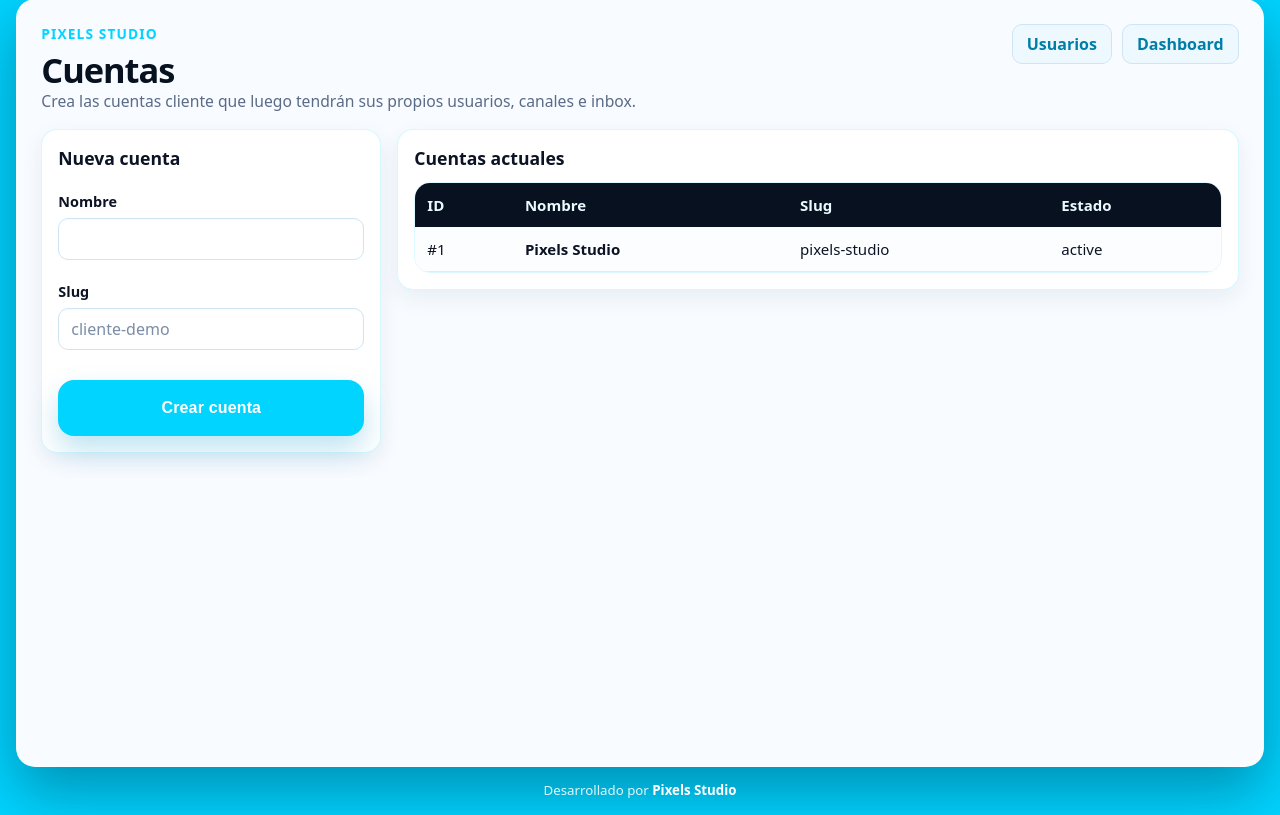
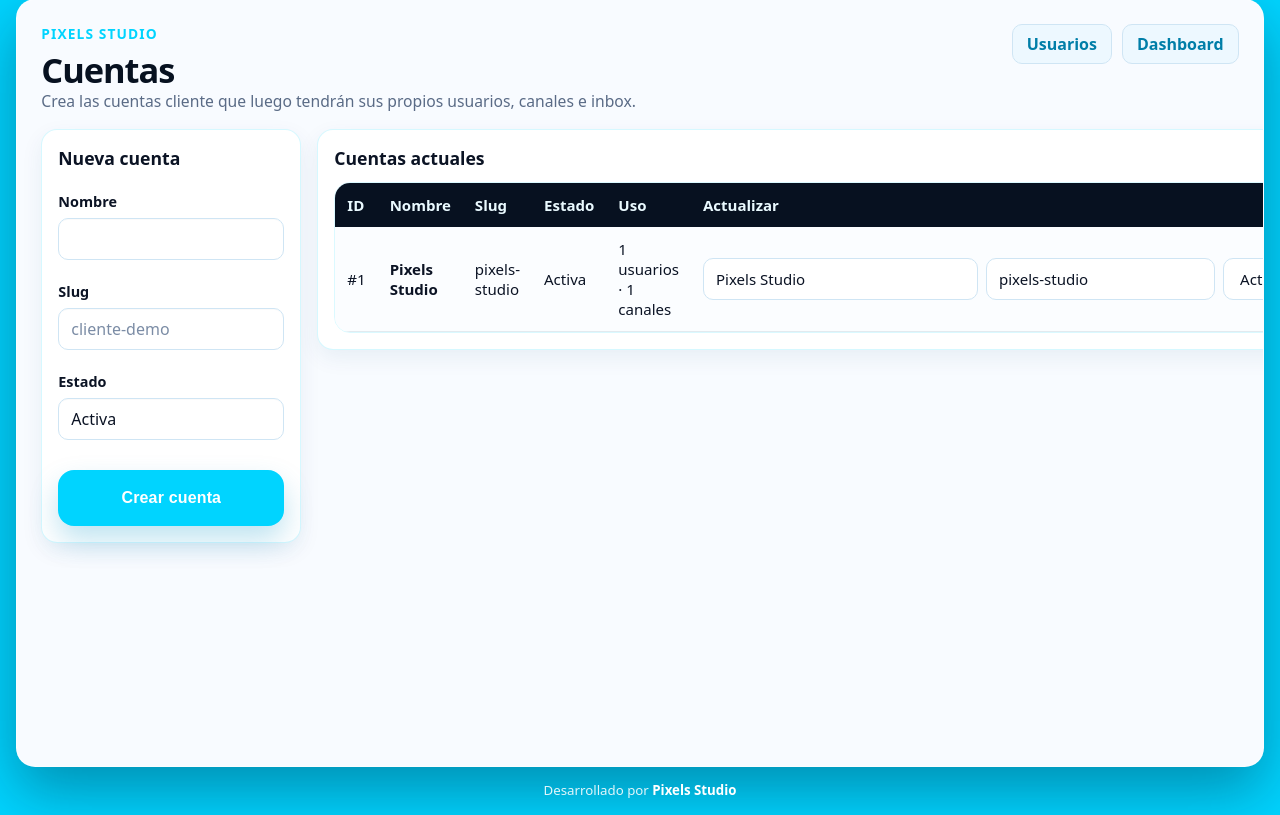
Before and after one commit to pixelsstudiove/crm-pixels, a PHP site: page /accounts.php in a window 1280 px wide. Shown: the part 17-832 px from the top of the page. Run offline with PHP 8.4, Linux system fonts and the light colour scheme; the visitor is signed in with stand-in values (Sample User, id 1); data comes from the database, SQL or seed files in the repository; tables that the repository leaves empty or names only in its code hold one stand-in row (values such as "Sample post").

Commit message:
Fase 2: mejora gestion de cuentas SaaS

```diff
--- a/accounts.php
+++ b/accounts.php
@@ -2,11 +2,18 @@
 // accounts.php
 declare(strict_types=1);
 require_once __DIR__ . '/auth/require_auth.php';
+require_once __DIR__ . '/config/instagram_channels.php';
 require_permission('manage_accounts');
 
 $accountsTable = accounts_table();
+$usersTable = safe_identifier((string) app_config('database.users_table', 'users'), 'users');
+$channelsTable = ig_channels_table();
 $errors = [];
 $notice = '';
+$statusOptions = [
+  'active' => 'Activa',
+  'suspended' => 'Suspendida',
+];
 
 function account_slug_from_name(string $name): string {
   $slug = strtolower(trim($name));
@@ -20,18 +27,31 @@ if ($_SERVER['REQUEST_METHOD'] === 'POST') {
   if (!$csrf || !isset($_SESSION['csrf']) || !hash_equals((string) $_SESSION['csrf'], $csrf)) {
     $errors[] = 'CSRF inválido. Recarga la página.';
   } else {
+    $action = (string) ($_POST['action'] ?? 'create_account');
+    if ($action === 'create_account' || $action === 'update_account') {
+      $accountId = max(0, (int) ($_POST['id'] ?? 0));
       $name = trim((string) ($_POST['name'] ?? ''));
       $slug = account_slug_from_name((string) ($_POST['slug'] ?? $name));
+      $status = (string) ($_POST['status'] ?? 'active');
       if (mb_strlen($name) < 3 || mb_strlen($name) > 160) $errors[] = 'El nombre debe tener entre 3 y 160 caracteres.';
       if (!preg_match('/^[a-z0-9-]{3,80}$/', $slug)) $errors[] = 'El slug debe tener entre 3 y 80 caracteres, solo minúsculas, números y guiones.';
+      if (!array_key_exists($status, $statusOptions)) $errors[] = 'Selecciona un estado válido.';
+      if ($action === 'update_account' && $accountId <= 0) $errors[] = 'Cuenta inválida.';
 
       if (!$errors) {
         try {
-        $stmt = $pdo->prepare("INSERT INTO {$accountsTable} (name, slug, status) VALUES (?, ?, 'active')");
-        $stmt->execute([$name, $slug]);
+          if ($action === 'create_account') {
+            $stmt = $pdo->prepare("INSERT INTO {$accountsTable} (name, slug, status) VALUES (?, ?, ?)");
+            $stmt->execute([$name, $slug, $status]);
             $notice = 'Cuenta creada correctamente.';
+          } else {
+            $stmt = $pdo->prepare("UPDATE {$accountsTable} SET name=?, slug=?, status=?, updated_at=NOW() WHERE id=?");
+            $stmt->execute([$name, $slug, $status, $accountId]);
+            $notice = 'Cuenta actualizada correctamente.';
+          }
         } catch (Throwable $e) {
-        $errors[] = 'No se pudo crear la cuenta. Verifica que el slug no esté repetido.';
+          $errors[] = 'No se pudo guardar la cuenta. Verifica que el slug no esté repetido.';
+        }
       }
     }
   }
@@ -39,7 +59,14 @@ if ($_SERVER['REQUEST_METHOD'] === 'POST') {
 
 $accounts = [];
 try {
-  $stmt = $pdo->query("SELECT * FROM {$accountsTable} ORDER BY id ASC");
+  $stmt = $pdo->query(<<<SQL
+SELECT
+  a.*,
+  (SELECT COUNT(*) FROM {$usersTable} u WHERE u.account_id = a.id) AS users_total,
+  (SELECT COUNT(*) FROM {$channelsTable} ch WHERE ch.account_id = a.id) AS channels_total
+FROM {$accountsTable} a
+ORDER BY a.id ASC
+SQL);
   $accounts = $stmt ? $stmt->fetchAll() : [];
 } catch (Throwable $e) {
   $errors[] = 'No se pudo cargar la lista de cuentas.';
@@ -61,7 +88,8 @@ try {
     .accounts-box { border:1px solid rgba(0,212,255,.16); border-radius:16px; background:#fff; padding:16px; box-shadow:0 8px 22px rgba(0, 76, 110, .07); }
     .accounts-box h2 { margin:0 0 12px; color:var(--brand-ink); font-size:1.1rem; }
     .accounts-form { display:grid; gap:12px; }
-    .accounts-form input { width:100%; height:42px; padding:0 12px; border:1px solid var(--line); border-radius:10px; color:var(--brand-ink); background:#fff; outline:none; font:inherit; }
+    .accounts-form input, .accounts-form select { width:100%; height:42px; padding:0 12px; border:1px solid var(--line); border-radius:10px; color:var(--brand-ink); background:#fff; outline:none; font:inherit; }
+    .accounts-inline { display:grid; grid-template-columns:1.2fr 1fr 150px auto; gap:8px; align-items:start; min-width:760px; }
     .accounts-table-wrap { overflow:auto; border:1px solid rgba(0,212,255,.14); border-radius:16px; }
     .accounts-table { width:100%; border-collapse:collapse; font-size:.94rem; }
     .accounts-table th { background:#071120; color:#eafaff; text-align:left; padding:12px; white-space:nowrap; }
@@ -94,6 +122,7 @@ try {
             <h2>Nueva cuenta</h2>
             <form class="accounts-form" method="post" action="accounts.php" autocomplete="off">
               <input type="hidden" name="csrf" value="<?= h($_SESSION['csrf'] ?? '') ?>">
+              <input type="hidden" name="action" value="create_account">
               <label class="field">
                 <span class="field-label">Nombre</span>
                 <input type="text" name="name" maxlength="160" required>
@@ -101,6 +130,14 @@ try {
               <label class="field">
                 <span class="field-label">Slug</span>
                 <input type="text" name="slug" maxlength="80" placeholder="cliente-demo">
+              </label>
+              <label class="field">
+                <span class="field-label">Estado</span>
+                <select name="status">
+                  <?php foreach ($statusOptions as $value => $label): ?>
+                    <option value="<?= h($value) ?>"><?= h($label) ?></option>
+                  <?php endforeach; ?>
+                </select>
               </label>
               <button class="btn" type="submit">Crear cuenta</button>
             </form>
@@ -116,6 +153,8 @@ try {
                     <th>Nombre</th>
                     <th>Slug</th>
                     <th>Estado</th>
+                    <th>Uso</th>
+                    <th>Actualizar</th>
                   </tr>
                 </thead>
                 <tbody>
@@ -124,10 +163,26 @@ try {
                       <td>#<?= (int) $account['id'] ?></td>
                       <td><strong><?= h((string) $account['name']) ?></strong></td>
                       <td><?= h((string) $account['slug']) ?></td>
-                      <td><?= h((string) $account['status']) ?></td>
+                      <td><?= h((string) ($statusOptions[(string) ($account['status'] ?? '')] ?? $account['status'])) ?></td>
+                      <td><?= (int) ($account['users_total'] ?? 0) ?> usuarios · <?= (int) ($account['channels_total'] ?? 0) ?> canales</td>
+                      <td>
+                        <form class="accounts-form accounts-inline" method="post" action="accounts.php" autocomplete="off">
+                          <input type="hidden" name="csrf" value="<?= h($_SESSION['csrf'] ?? '') ?>">
+                          <input type="hidden" name="action" value="update_account">
+                          <input type="hidden" name="id" value="<?= (int) $account['id'] ?>">
+                          <input type="text" name="name" value="<?= h((string) $account['name']) ?>" maxlength="160" aria-label="Nombre">
+                          <input type="text" name="slug" value="<?= h((string) $account['slug']) ?>" maxlength="80" aria-label="Slug">
+                          <select name="status" aria-label="Estado">
+                            <?php foreach ($statusOptions as $value => $label): ?>
+                              <option value="<?= h($value) ?>" <?= (string) ($account['status'] ?? '') === $value ? 'selected' : '' ?>><?= h($label) ?></option>
+                            <?php endforeach; ?>
+                          </select>
+                          <button class="accounts-link" type="submit">Guardar</button>
+                        </form>
+                      </td>
                     </tr>
                   <?php endforeach; else: ?>
-                    <tr><td colspan="4">Sin cuentas registradas.</td></tr>
+                    <tr><td colspan="6">Sin cuentas registradas.</td></tr>
                   <?php endif; ?>
                 </tbody>
               </table>
```
Lines whose indentation alone changed are shown as unchanged.
